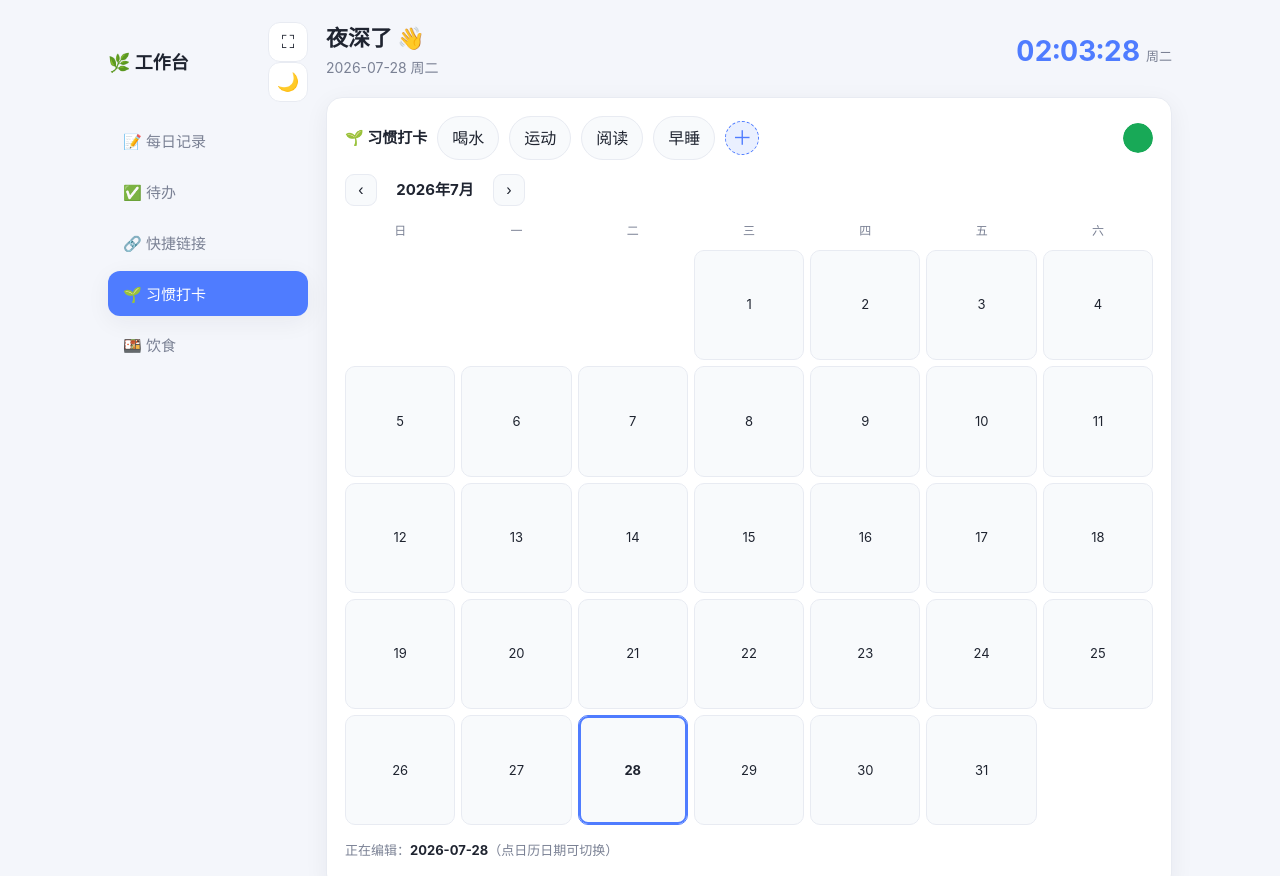
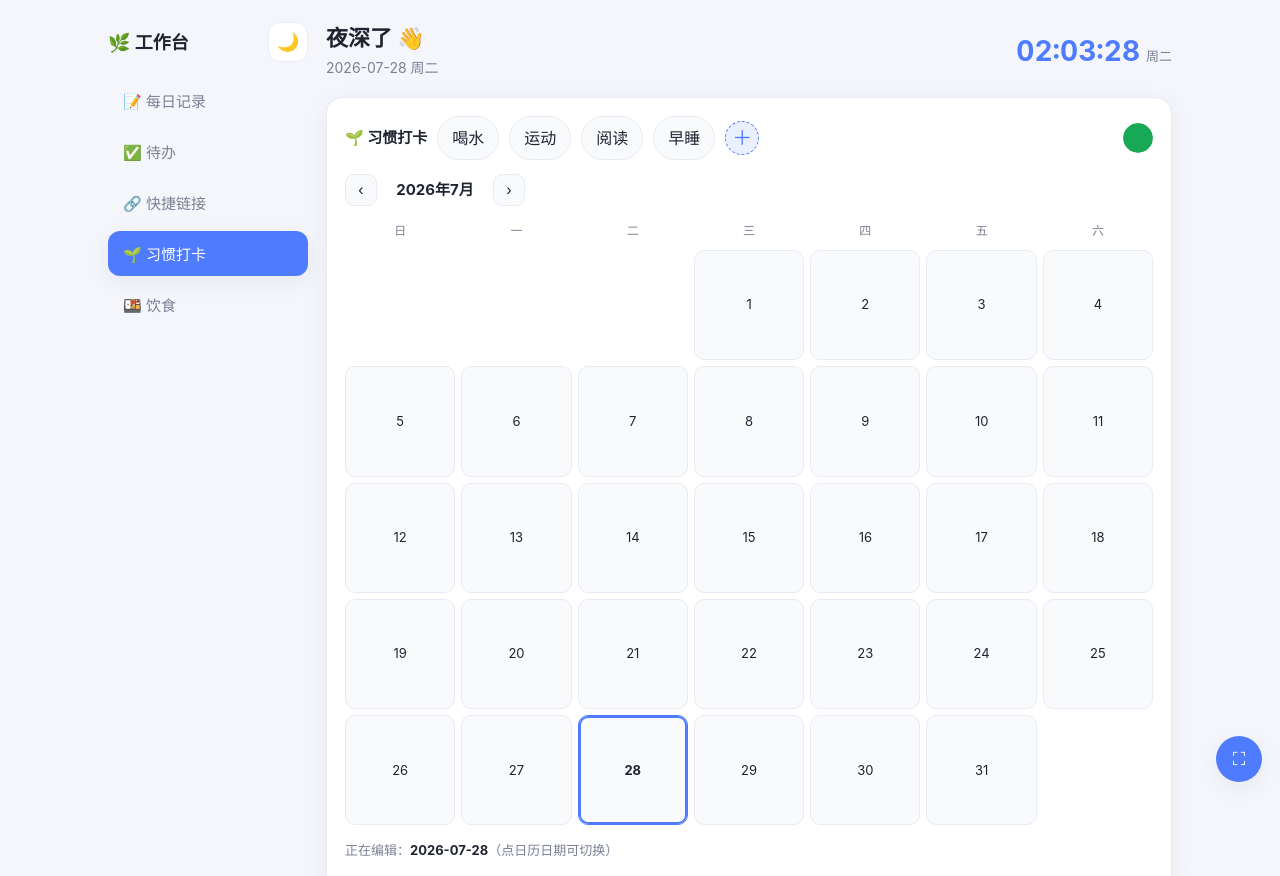
Before and after one commit to DENGXY1218/-workbench-deploy1, a plain HTML site: page index.html in a window 1280 px wide. Shown: the top 876 px of the page. Drawn offline with Linux system fonts and the light colour scheme.

Commit message:
Move fullscreen button to bottom-right FAB

```diff
--- a/index.html
+++ b/index.html
@@ -49,6 +49,13 @@
     display: grid; place-items: center; transition: .15s;
   }
   .icon-btn:hover { background: var(--accent-soft); border-color: var(--accent); }
+  .fs-fab {
+    position: fixed; right: 18px; bottom: 18px; z-index: 100;
+    width: 46px; height: 46px; border-radius: 50%;
+    box-shadow: var(--shadow); background: var(--accent); color: #fff; border: none;
+  }
+  .fs-fab:hover { filter: brightness(.95); }
+  @media (max-width: 760px) { .fs-fab { right: 14px; bottom: calc(14px + env(safe-area-inset-bottom)); } }
 
   /* Main */
   .main { flex: 1; min-width: 0; }
@@ -175,7 +182,6 @@
     <div class="brand">
       <span>🌿 工作台</span>
       <div class="brand-btns">
-        <button class="icon-btn" id="fsBtn" title="全屏 / 退出全屏">⛶</button>
         <button class="icon-btn" id="themeBtn" title="切换主题">🌙</button>
       </div>
     </div>
@@ -603,5 +609,6 @@
     });
   }
 </script>
+<button class="icon-btn fs-fab" id="fsBtn" title="全屏 / 退出全屏">⛶</button>
 </body>
 </html>
```
